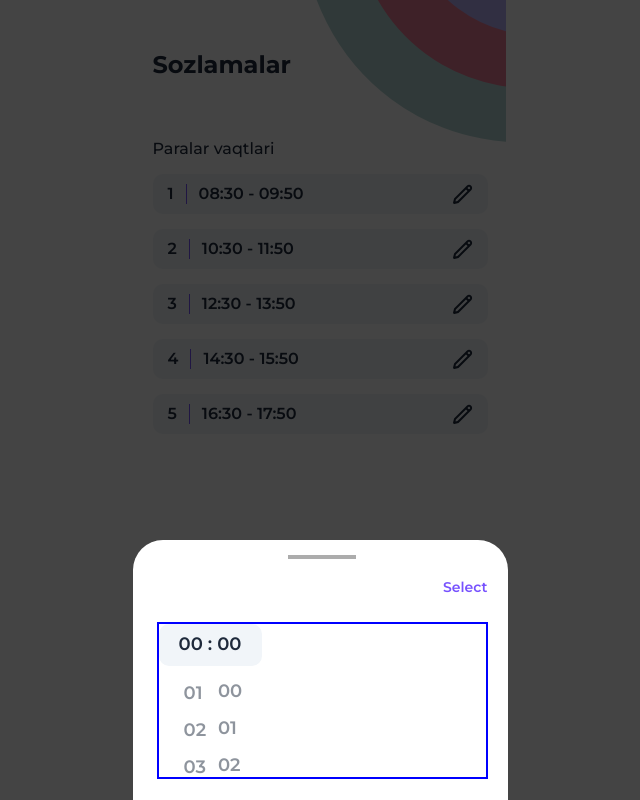
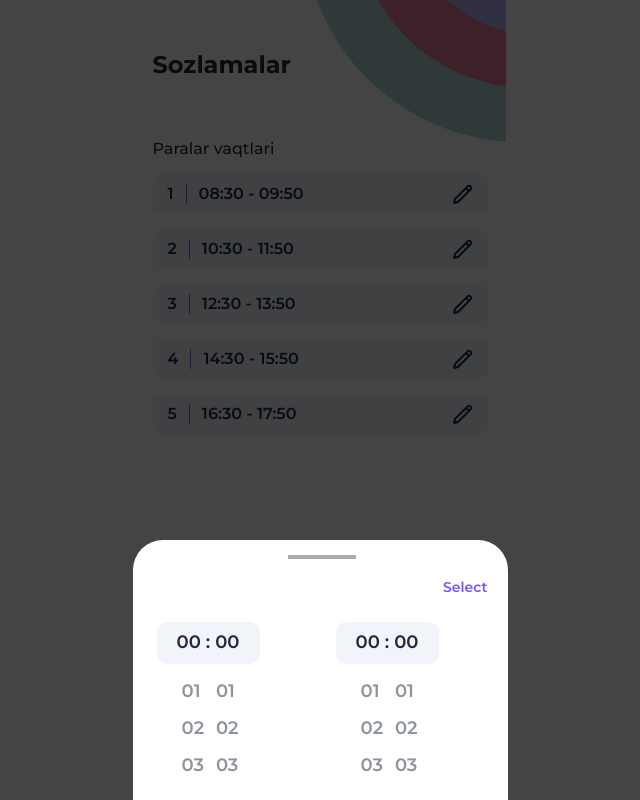
Before and after one commit to Tolkinxon/lesson_schedule, a React (Create React App) app: page /configure-time-lessons in a window 1280 px wide. Shown: the whole page, without its empty margins (320-960 px from the left). Built offline with nearby package versions, Linux system fonts and the light colour scheme; data requests are answered from the project's data file.

Commit message:
taking data finished

```diff
--- a/src/components/ConfigureTimeLessons.jsx
+++ b/src/components/ConfigureTimeLessons.jsx
@@ -8,6 +8,9 @@ const ConfigureTimeLessons = () => {
 
     const [isOpenEditTimeSection, setIsOpenEditTimeSection] = useState(false)
     const [startHour, setStartHour] = useState('00')
+    const [startMinute, setStartMinute] = useState('00')
+    const [endMinute, setEndMinute] = useState('00')
+    const [endHour, setEndHour] = useState('00')
 
     const { request } = useHttp()
 
@@ -24,7 +27,10 @@ const ConfigureTimeLessons = () => {
             })
             .catch((e) => console.log(e))
 
-            document.querySelector('.editing-time__start-list-for-hour').scrollTo({top: 35})
+            document.querySelectorAll('.editing-time__start-list-for-hour')[0].scrollTo({top: 35})
+            document.querySelectorAll('.editing-time__start-list-for-hour')[1].scrollTo({top: 35})
+            document.querySelectorAll('.editing-time__start-list-for-minute')[0].scrollTo({top: 35})
+            document.querySelectorAll('.editing-time__start-list-for-minute')[1].scrollTo({top: 35})
     }, [])
 
 
@@ -50,25 +56,31 @@ const ConfigureTimeLessons = () => {
 
 
     let prevScrollTop = 0
-    const startListForHour = (e) => {
+    const changingByScrolling = (e, func) => {
+        const distanceUntillTop = e.target.scrollTop
+        const content = e.target.children[Math.floor(distanceUntillTop / 37)].textContent
+        func(content)
 
 
-        const distanceUntillTop = e.target.scrollTop
-        const content = e.target.children[Math.floor(distanceUntillTop / 37)].textContent
-        setStartHour(content)
-
-        console.log(distanceUntillTop);
-
-
-        if(Math.floor(distanceUntillTop) === 888) {
+        if(Math.floor(distanceUntillTop) === e.target.scrollHeight - 96) {
             e.target.scrollTop = 2
         }
 
         else if(prevScrollTop > distanceUntillTop && distanceUntillTop === 0) {
-            e.target.scrollTop = 887
+            e.target.scrollTop = e.target.scrollHeight - 97
         }
 
         prevScrollTop = distanceUntillTop
+    }
+
+
+    const showTime = () => {
+       setIsOpenEditTimeSection(prev => prev = !prev)
+
+       const startTime = document.querySelector('#startTime').textContent
+       const endTime = document.querySelector('#endTime').textContent
+
+       console.log(startTime, '-', endTime);
     }
 
 
@@ -93,25 +105,32 @@ const ConfigureTimeLessons = () => {
                     <div className='container editing-time__container'>
                         <div className='editing-time__line'></div>
 
-                        <p className='editing-time__text' onClick={() => setIsOpenEditTimeSection(prev => prev = !prev)}> Select </p>
+                        <p className='editing-time__text' onClick={() => showTime()}> Select </p>
 
                         <div className='editing-time__wrapper'>
                             <div>
-                            <p className='editing-time__selected-for-start' >{ startHour } : 00</p>
+                                <p className='editing-time__selected-for-start' id='startTime'>{ startHour } : { startMinute }</p>
                                 <div className='editing-time__start-list-wrapper'>
-                                    <ul className='editing-time__start-list-for-hour' onScroll={e => startListForHour(e)}>
+                                    <ul className='editing-time__start-list-for-hour' onScroll={e => changingByScrolling(e, setStartHour)}>
                                         { generatorTimes(24) }
                                     </ul>
-                                    <ul className='editing-time__start-list-for-minute' >
+                                    <ul className='editing-time__start-list-for-minute' onScroll={e => changingByScrolling(e, setStartMinute)} >
                                         { generatorTimes(60) }
                                     </ul>
                                 </div>
                             </div>
 
-
-                            {/* <ul className='editing-time__end-list'>
-                            { generatorTimes(60) }
-                            </ul> */}
+                            <div>
+                                <p className='editing-time__selected-for-start' id='endTime'>{ endHour } : { endMinute }</p>
+                                <div className='editing-time__start-list-wrapper'>
+                                    <ul className='editing-time__start-list-for-hour' onScroll={e => changingByScrolling(e, setEndHour)}>
+                                        { generatorTimes(24) }
+                                    </ul>
+                                    <ul className='editing-time__start-list-for-minute' onScroll={e => changingByScrolling(e, setEndMinute)} >
+                                        { generatorTimes(60) }
+                                    </ul>
+                                </div>
+                            </div>
                         </div>
                     </div>
                 </section>
--- a/src/css/index.css
+++ b/src/css/index.css
@@ -915,8 +915,7 @@ h1, h2, h3, h4, h5, h6, p {
 .editing-time__wrapper {
   width: 100%;
   display: flex;
-  gap: 10px;
-  border: 2px solid blue;
+  gap: 76px;
 }
 .editing-time__wrapper > div {
   width: 103px;
--- a/src/scss/all-components/_editing-time.scss
+++ b/src/scss/all-components/_editing-time.scss
@@ -43,8 +43,7 @@
     &__wrapper {
         width: 100%;
         display: flex;
-        gap: 10px;
-        border: 2px solid blue;
+        gap: 76px;
 
         > div{
             width: 103px;
```
Also changed, not shown: 1 other file (tests, documents, lock files or other folders).
